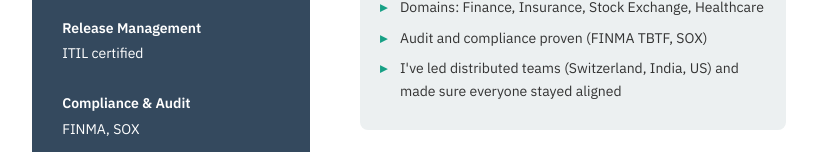
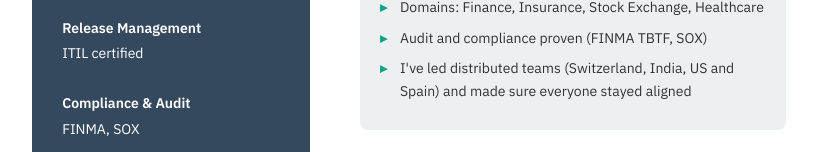
Before and after one commit to Bravosierra0/onepager, a plain HTML site: page index.html in a window 1280 px wide. Shown: the part 606-758 px from the top of the page, without its empty margins (211-1028 px from the left). Drawn offline with Linux system fonts and the light colour scheme.

Commit message:
Update team locations in project description

```diff
--- a/index.html
+++ b/index.html
@@ -243,7 +243,7 @@
                     <li>I understand both mainframe and modern web platforms</li>
                     <li>Domains: Finance, Insurance, Stock Exchange, Healthcare</li>
                     <li>Audit and compliance proven (FINMA TBTF, SOX)</li>
-                    <li>I've led distributed teams (Switzerland, India, US) and made sure everyone stayed aligned</li>
+                    <li>I've led distributed teams (Switzerland, India, US and Spain) and made sure everyone stayed aligned</li>
                 </ul>
             </div>
 
```
